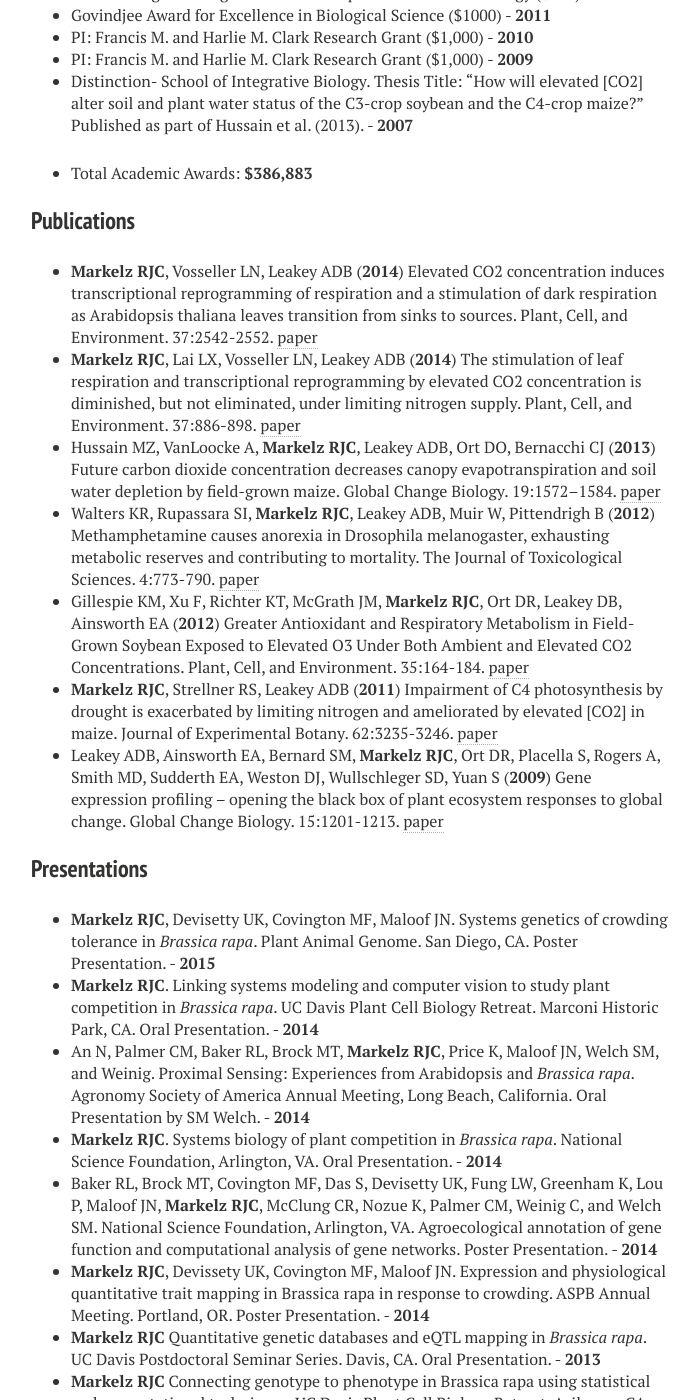
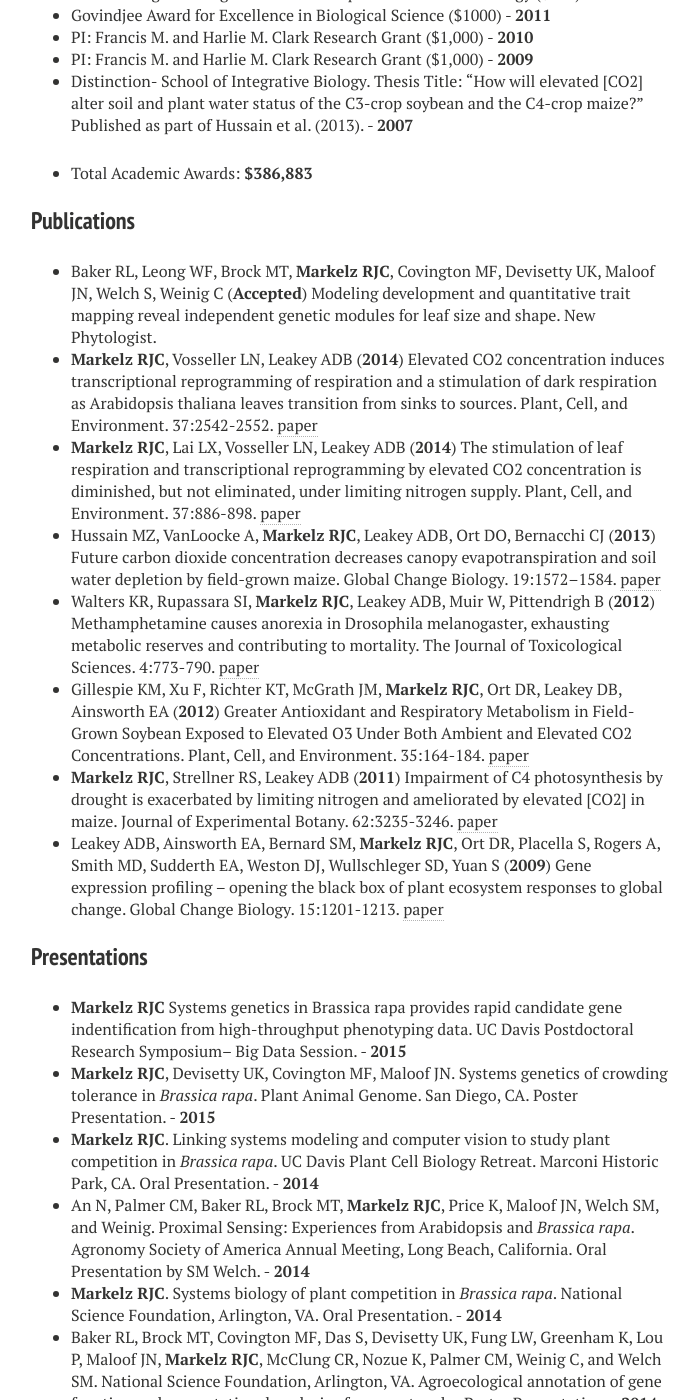
Before and after one commit to carynJohansen/old2, a Jekyll site: the page built from CV.md, in a window 1280 px wide and 1400 px high, scrolled down 1050 px. Shown: the whole window, without its empty margins (289-988 px from the left). Built offline with Jekyll 4.4.1, drawn with Linux system fonts in a browser that asks for light colours; nearby versions of some CDN libraries.

Commit message:
update CV for postdoc talk and accepted manuscript

```diff
--- a/CV.md
+++ b/CV.md
@@ -33,6 +33,7 @@ Advisor: Dr. Andrew Leakey
 
 
 ### Publications
+* Baker RL, Leong WF, Brock MT, __Markelz RJC__, Covington MF, Devisetty UK, Maloof JN, Welch S, Weinig C (__Accepted__) Modeling development and quantitative trait mapping reveal independent genetic modules for leaf size and shape. New Phytologist.
 * __Markelz RJC__, Vosseller LN, Leakey ADB (__2014__) Elevated CO2 concentration induces transcriptional reprogramming of respiration and a stimulation of dark respiration as Arabidopsis thaliana leaves transition from sinks to sources. Plant, Cell, and Environment. 37:2542-2552. [paper](/pdfs/Markelz_etal_2014b.pdf)
 * __Markelz RJC__, Lai LX, Vosseller LN, Leakey ADB (__2014__) The stimulation of leaf respiration and transcriptional reprogramming by elevated CO2 concentration is diminished, but not eliminated, under limiting nitrogen supply. Plant, Cell, and Environment. 37:886-898. [paper](/pdfs/Markelz_etal_2014a.pdf)
 *	Hussain MZ, VanLoocke A, __Markelz RJC__, Leakey ADB, Ort DO, Bernacchi CJ (__2013__) Future carbon dioxide concentration decreases canopy evapotranspiration and soil water depletion by field-grown maize. Global Change Biology. 19:1572–1584. [paper](/pdfs/Hussain_etal_2013.pdf)
@@ -42,6 +43,7 @@ Advisor: Dr. Andrew Leakey
 *	Leakey ADB, Ainsworth EA, Bernard SM, __Markelz RJC__, Ort DR, Placella S, Rogers A, Smith MD, Sudderth EA, Weston DJ, Wullschleger SD, Yuan S (__2009__) Gene expression profiling – opening the black box of plant ecosystem responses to global change. Global Change Biology. 15:1201-1213. [paper](/pdfs/Leakey_etal_2009.pdf)
 
 ### Presentations
+*   __Markelz RJC__ Systems genetics in Brassica rapa provides rapid candidate gene indentification from high-throughput phenotyping data. UC Davis Postdoctoral Research Symposium-- Big Data Session. - __2015__
 *   __Markelz RJC__, Devisetty UK, Covington MF, Maloof JN. Systems genetics of crowding tolerance in *Brassica rapa*. Plant Animal Genome. San Diego, CA. Poster Presentation. - __2015__
 *   __Markelz RJC__. Linking systems modeling and computer vision to study plant competition in *Brassica rapa*. UC Davis Plant Cell Biology Retreat. Marconi Historic Park, CA. Oral Presentation. - __2014__
 *   An N, Palmer CM, Baker RL, Brock MT, __Markelz RJC__, Price K,  Maloof JN, Welch SM, and Weinig. Proximal Sensing: Experiences from Arabidopsis and *Brassica rapa*. Agronomy Society of America Annual Meeting, Long Beach, California. Oral Presentation by SM Welch. - __2014__
```
